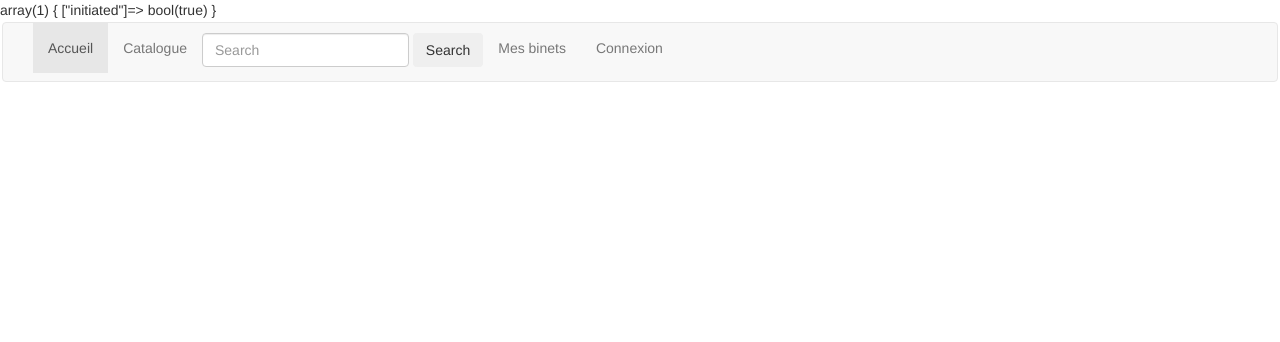
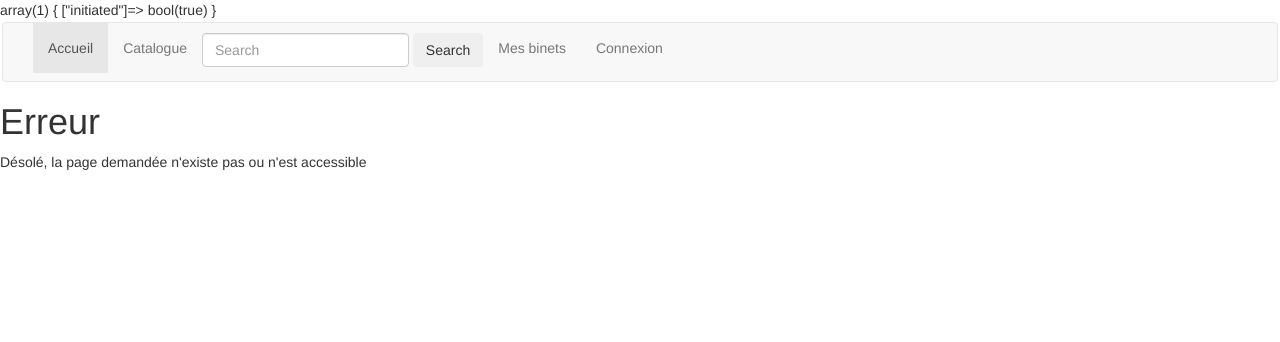
Before and after one commit to flaviens/fourbix, a PHP site: page /index.php?page=index in a window 1280 px wide. Shown: the top 342 px of the page. Run offline with PHP 8.4, Linux system fonts and the light colour scheme.

Commit message:
Changement de la façon de gerer les pages

```diff
--- a/contents/accueil.php
+++ b/contents/accueil.php
@@ -1,9 +1,19 @@
+<?php if (isset($_SESSION["loggedIn"]) && $_SESSION["loggedIn"]) { ?>
+
+<div class="container">
+    <div class="jumbotron">
+        <h1>Accueil</h1>
+        <p>Bienvenue sur FourbiX !</p>
+    </div>
+</div>
+
 <?php
+}
 
-function printAccueil($isLogged, $askedpage){
+else {
 
-    if(!$isLogged){
-        echo <<<CHAINE_DE_FIN
+?>
+
 <div class="container">
     <div class="jumbotron">
         <h1>Accueil</h1>
@@ -11,21 +21,9 @@ function printAccueil($isLogged, $askedpage){
     </div>
 </div>
 
-CHAINE_DE_FIN;
+<?php
 
-    printLoginForm($askedpage);
-    } else{
-         echo <<<CHAINE_DE_FIN
-    <div class="container">
-       <div class="jumbotron">
-           <h1>Accueil</h1>
-           <p>Bienvenue sur FourbiX !</p>
-        </div>
-    </div>
-
-CHAINE_DE_FIN;
-    }
+	printLoginForm($askedPage);
 }
 
-
 ?>
--- /dev/null
+++ b/contents/accueil2.php
@@ -0,0 +1,31 @@
+<?php
+
+function printAccueil($isLogged, $askedpage){
+
+    if(!$isLogged){
+        echo <<<CHAINE_DE_FIN
+    <div class="container">
+       <div class="jumbotron">
+           <h1>Accueil</h1>
+           <p>Veuillez vous connecter pour accéder à l'ensemble du site.</p>
+        </div>
+    </div>
+
+CHAINE_DE_FIN;
+
+    printLoginForm($askedpage);
+    } else{
+         echo <<<CHAINE_DE_FIN
+    <div class="container">
+       <div class="jumbotron">
+           <h1>Accueil</h1>
+           <p>Bienvenue sur FourbiX !</p>
+        </div>
+    </div>
+
+CHAINE_DE_FIN;
+    }
+}
+
+
+?>
--- /dev/null
+++ b/contents/erreur.php
@@ -0,0 +1,2 @@
+<h1>Erreur</h1>
+<p>Désolé, la page demandée n'existe pas ou n'est accessible</p>
--- a/forms/logInOut.php
+++ b/forms/logInOut.php
@@ -14,8 +14,11 @@ function logOut(){
     session_destroy();
 }
 
+
 /*
  * To change this license header, choose License Headers in Project Properties.
  * To change this template file, choose Tools | Templates
  * and open the template in the editor.
  */
+
+?>
--- a/forms/printForms.php
+++ b/forms/printForms.php
@@ -1,8 +1,8 @@
 <?php
 
-function printLoginForm($askedpage){
+function printLoginForm($askedPage){
     echo <<<CHAINE_DE_FIN
-    <form action="index.php?todo=login&page=$askedpage" method="post">
+    <form action="index.php?todo=login&page=$askedPage" method="post">
         <p>
             <label for="login">Login : </label>
             <input type="text" name="login" id="login" placeholder="login" required>
@@ -24,3 +24,5 @@ function printLogoutForm(){
     </form>
 CHAINE_DE_FIN;
 }
+
+?>
--- a/forms/utils.php
+++ b/forms/utils.php
@@ -68,7 +68,37 @@ CHAINE_DE_FIN;
     }
 }
 
+$page_list = array(
+    array(
+        "name"=>"accueil",
+        "title"=>"Accueil de notre site",
+        "menutitle"=>"Accueil"),
+    array(
+        "name"=>"catalogue",
+        "title"=>"Catalogue",
+        "menutitle"=>"Catalogue"),
+    array(
+        "name"=>"binets",
+        "title"=>"Binets",
+        "menutitle"=>"Mes Binets")
+);
 
+function checkPage($askedPage){
+    global $page_list;
+    foreach ($page_list as $page) {
+        if($page['name'] == $askedPage)
+            return true;
+    }
+    return false;
+}
+
+function getPageTitle($askedPage){
+    global $page_list;
+    foreach ($page_list as $page) {
+        if($page['name'] == $askedPage)
+            return $page['title'];
+    }
+}
 
 /*
  * To change this license header, choose License Headers in Project Properties.
--- a/index.php
+++ b/index.php
@@ -11,13 +11,16 @@ var_dump($_SESSION);
 
 require("forms/utils.php");
 require("forms/printForms.php");
-require("contents/accueil.php");
+require("contents/accueil2.php");
 require("database/database.php");
 require("class/Utilisateur.php");
 require("forms/logInOut.php");
 
+$askedPage = isset($_GET['page']) ? $_GET['page'] : 'accueil';
+$authorized = checkPage($askedPage);
+$pageTitle = $authorized ? getPageTitle('askedPage') : 'Erreur';
 
-$dbh= Database::connect();
+$dbh = Database::connect();
 
 generateHTMLHeader("fourbiX", "css/style.css");
 
@@ -31,9 +34,22 @@ if (isset($_GET["todo"])){
     }
 }
 
-if (!isset($_GET["page"]) || $_GET["page"]=="accueil"){
+?>
+
+<div id="content">
+	<?php
+		if($authorized)
+			require("contents/$askedPage.php");
+		else
+			require("contents/erreur.php");
+	?>
+</div>
+
+<?php
+
+/*if (!isset($_GET["page"]) || $_GET["page"]=="accueil"){
     printAccueil(isset($_SESSION["loggedIn"]) && $_SESSION["loggedIn"], "accueil");
-}
+}*/
 
 generateHTMLFooter();
 
```
Lines whose indentation alone changed are shown as unchanged.
